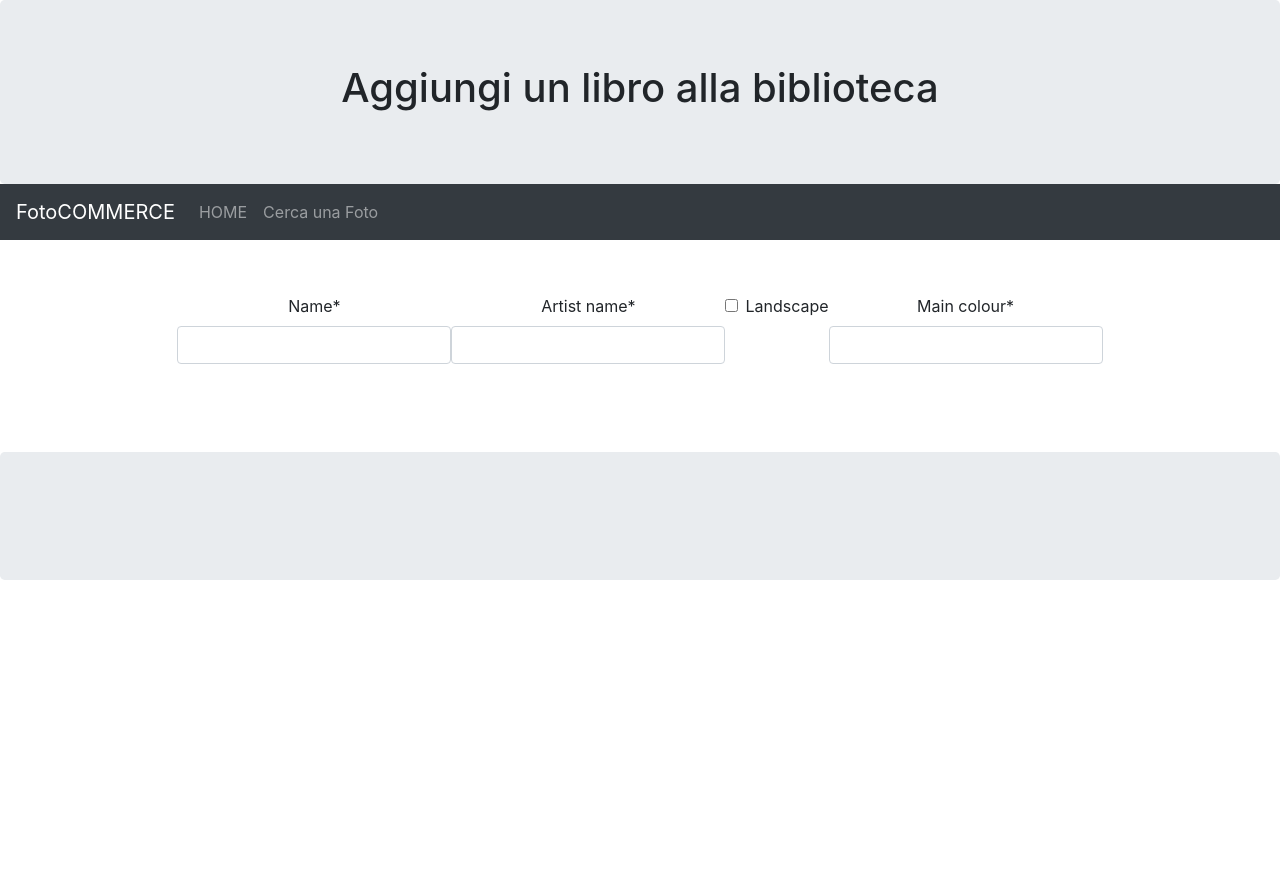
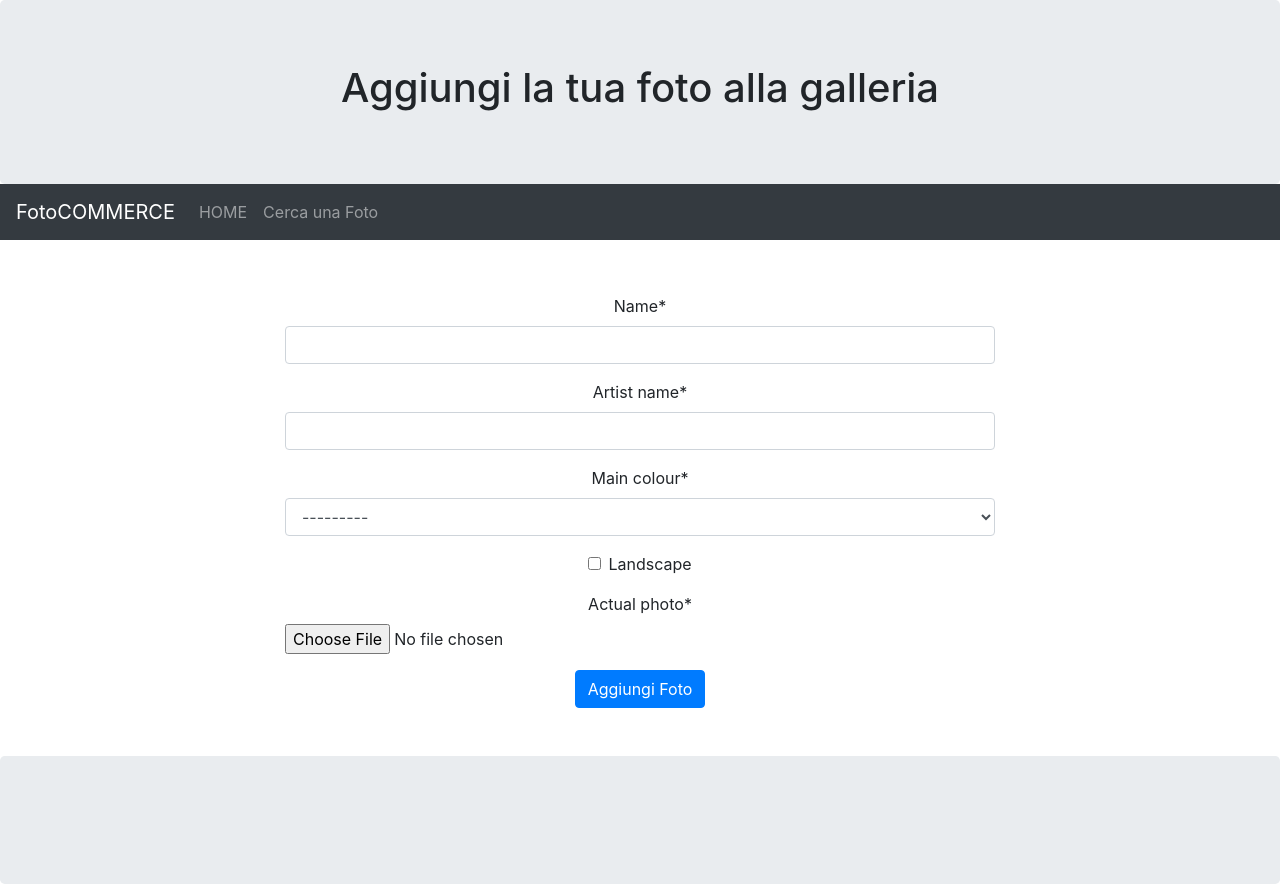
Before and after one commit to Mitocapi/Foto_commerce, a Django app: the page made by APPfoto/forms.py in a window 1280 px wide. Before the commit the page ends 800 px from the top, so only its background shows below. Run offline with Django 4.2, Linux system fonts and the light colour scheme; some libraries are stand-ins or nearby versions.

Commit message:
sistemate due view e agganciata la foto a foto, c'è da fare list view e cercafoto

```diff
--- a/APPfoto/forms.py
+++ b/APPfoto/forms.py
@@ -4,8 +4,8 @@ from crispy_forms.layout import Submit
 from .models import *
 
 class SearchForm(forms.Form):
-    CHOICE_LIST = [("Foto","Cerca nome foto"), ("Fotografo", "Cerca nome fotografo"),
-                   ("Colore", "Cerca per colore principale"), ("Orientamento", "Cerca per orientamento")]
+    CHOICE_LIST = [("name","Cerca nome foto"), ("artist_name", "Cerca nome fotografo"),
+                   ("main_colour", "Cerca per colore principale"), ("Orientamento", "Cerca per orientamento")]
 
     helper = FormHelper()
     helper.form_id = 'search_crispy_form'
@@ -36,4 +36,4 @@ class CreateFotoForm(forms.ModelForm):
 
     class Meta:
         model = Foto
-        fields = ["name", "artist_name", "landscape", "main_colour"]
+        fields = ["name", "artist_name", "main_colour", "landscape","actual_photo"]
--- a/APPfoto/models.py
+++ b/APPfoto/models.py
@@ -3,12 +3,29 @@ from django.db import models
 
 # Create your models here.
 
+from django.db import models
+
+
 class Foto(models.Model):
+    COLOUR_CHOICES = [
+        ("Black", "Black"),
+        ("Dark Blue", "Dark Blue"),
+        ("Green", "Green"),
+        ("Grey", "Grey"),
+        ("Light Blue", "Light Blue"),
+        ("Orange", "Orange"),
+        ("Pink", "Pink"),
+        ("Purple", "Purple"),
+        ("Red", "Red"),
+        ("White", "White"),
+        ("Yellow", "Yellow"),
+    ]
+
     name = models.CharField(max_length=50)
     artist_name = models.CharField(max_length=50)
-    main_colour = models.CharField(max_length=50)
+    main_colour = models.CharField(max_length=20, choices=COLOUR_CHOICES)
     landscape = models.BooleanField()
-
+    actual_photo = models.ImageField(upload_to='static/photos')
     def __str__(self):
         if(self.landscape==True):
             return "Nome foto: " + str(self.name) + ", scattata da: " + str(
--- a/APPfoto/templates/APPfoto/create_entry.html
+++ b/APPfoto/templates/APPfoto/create_entry.html
@@ -1,32 +1,29 @@
 {% extends 'base.html' %}
 
-{% block title %} {{view.title}} {% endblock %}
+{% block title %} {{ view.title }} {% endblock %}
 
 {% load crispy_forms_tags %}
 <link rel="stylesheet" href="https://stackpath.bootstrapcdn.com/bootstrap/4.1.3/css/bootstrap.min.css" integrity="sha384-MCw98/SFnGE8fJT3GXwEOngsV7Zt27NXFoaoApmYm81iuXoPkFOJwJ8ERdknLPMO" crossorigin="anonymous">
 
 {% block header1 %}
-  <h1> {{view.title}} </h1>
+  <h1> {{ view.title }} </h1>
 {% endblock %}
 
 {% block content %}
 
 <br>
 
-<div class="d-flex justify-content-center">
-
- {% if form %}
-    {% with form|crispy as crispy_form %}
-        {{ crispy_form }}
-    {% endwith %}
-{% else %}
-    <p> WE HAVE NO FORM, I REPEAT, NO FORM</p>
-{% endif %}
-
-
+<div class="container">
+  <div class="row justify-content-center">
+    <div class="col-md-8">
+      <form method="post" enctype="multipart/form-data">
+        {% csrf_token %}
+        {{ form|crispy }}
+        <button type="submit" class="btn btn-primary">Aggiungi Foto</button>
+      </form>
+    </div>
+  </div>
 </div>
-<br>
-
 
 <br>
 
--- a/APPfoto/urls.py
+++ b/APPfoto/urls.py
@@ -4,9 +4,10 @@ from . import views
 app_name = "APPfoto"
 
 urlpatterns = [
-    path("", views.home_view, name="home"),
+    path("/", views.home_view, name="home"),
     path("ricerca/", views.search, name="cercaFoto"),
     path("ricerca/<str:sstring>/<str:where>", views.FotoRicercaView.as_view(), name="ricerca_risultati"),
-    path("crea_foto/", views.CreateFotoView.as_view(), name="creafoto")
+    path("crea_foto/", views.CreateFotoView.as_view(), name="creafoto"),
+    path("lista_foto",views.FotoListView.as_view(), name="listafoto")
 
 ]
--- a/APPfoto/views.py
+++ b/APPfoto/views.py
@@ -46,7 +46,7 @@ class FotoRicercaView(FotoListView):
 
 
 class CreateFotoView(CreateView):
-    title = "Aggiungi un libro alla biblioteca"
+    title = "Aggiungi la tua foto alla galleria"
     form_class = CreateFotoForm
     template_name = "APPfoto/create_entry.html"
     success_url = reverse_lazy("APPfoto:home")
```
Also changed, not shown: APPfoto/templates/APPfoto/search.html (+5 -20 lines), foto_commerce/templates/home.html (+6 -6 lines), APPfoto/migrations/0001_initial.py (added), db.sqlite3, static/photos/necron_logo.png (added), static/photos/necron_logo_UzZSD26.png (added).
